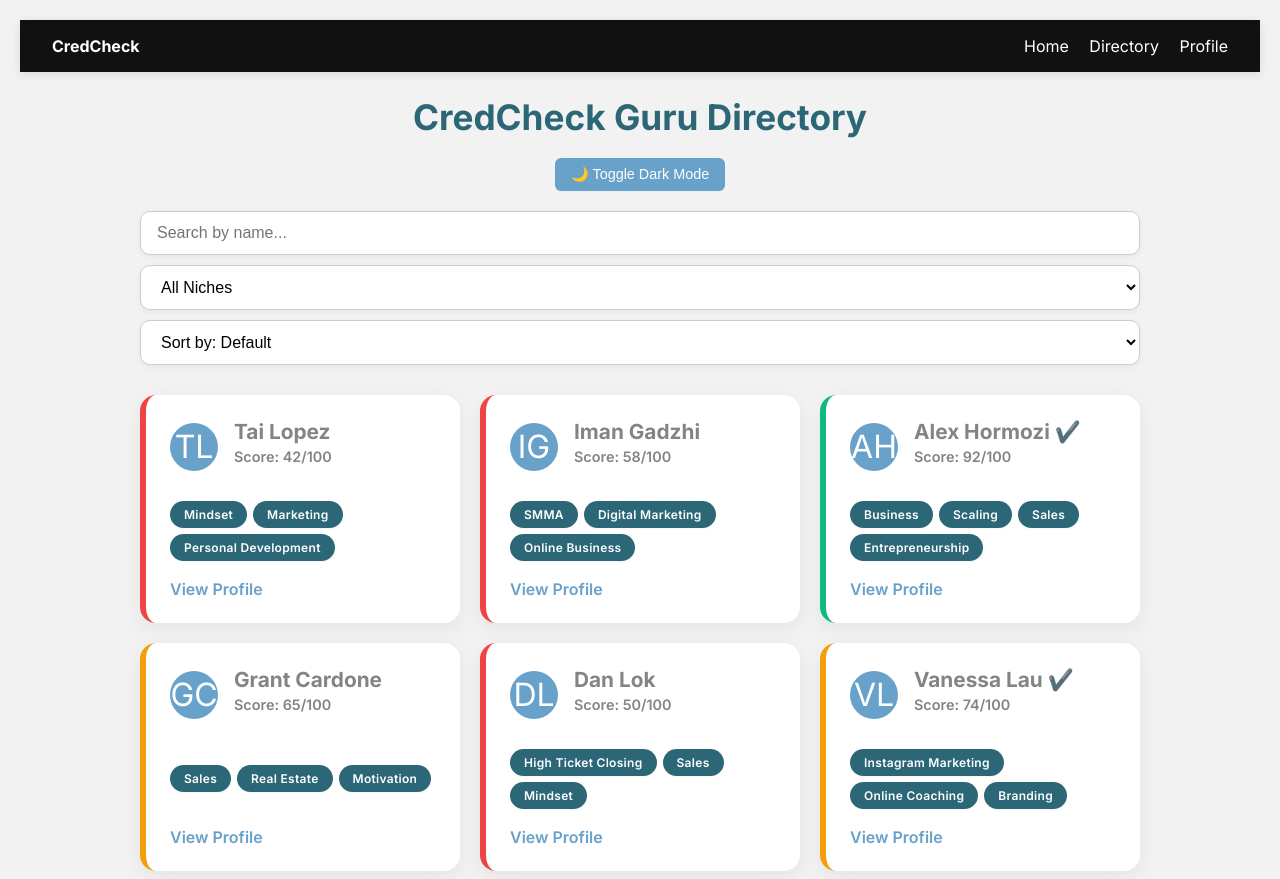
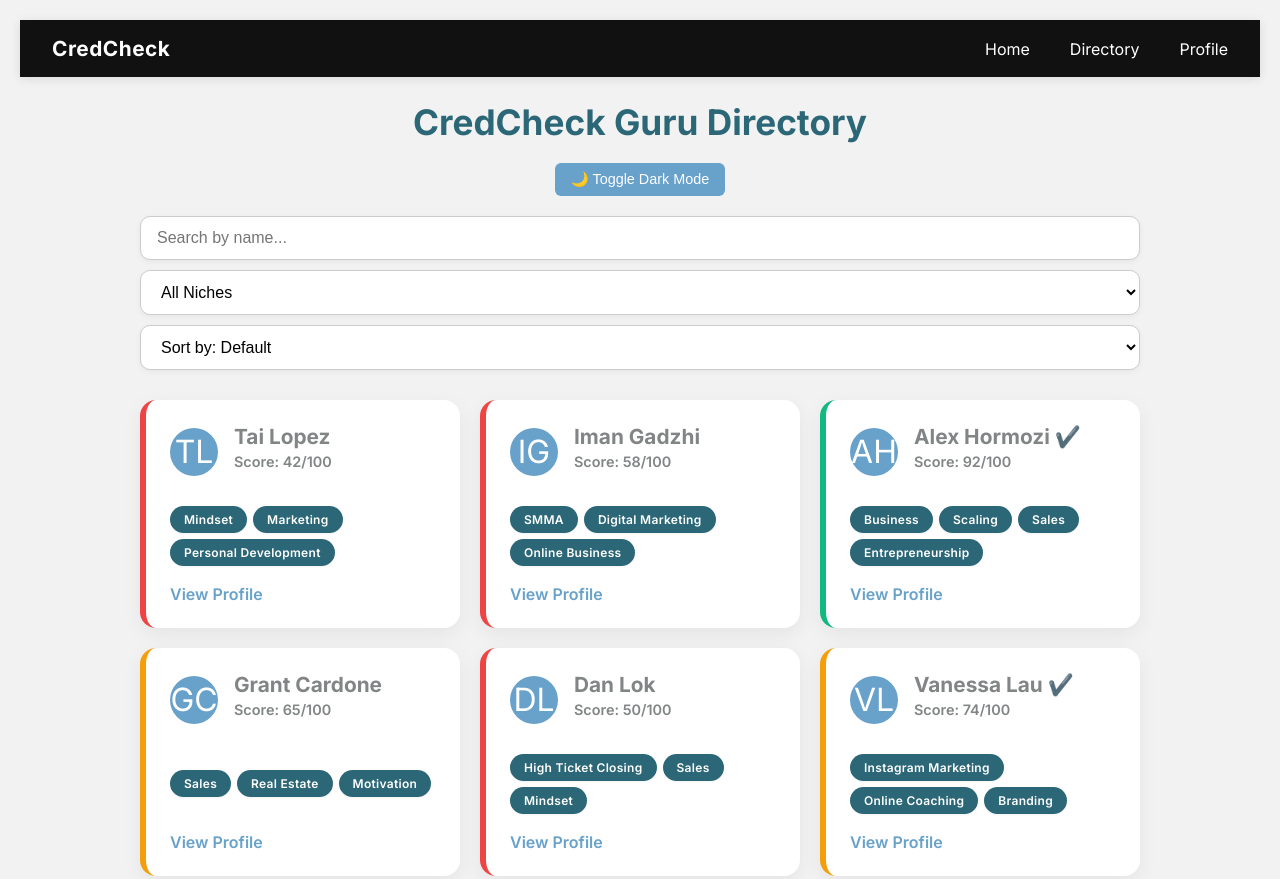
Before and after one commit to ItsSuperDuperAwesome/credcheck-landing, a plain HTML site: page directory.html in a window 1280 px wide. Shown: the top 879 px of the page. Drawn offline with Linux system fonts and the light colour scheme.

Commit message:
Update directory.html

```diff
--- a/directory.html
+++ b/directory.html
@@ -210,13 +210,13 @@
 </head>
 <body>
   <nav>
-    <div style="font-weight: bold;">CredCheck</div>
-    <div>
-      <a href="/index.html">Home</a>
-      <a href="/directory.html">Directory</a>
-      <a href="/profile.html?guru=alex-hormozi">Profile</a>
-    </div>
-  </nav>
+  <div style="font-weight: bold; font-size: 1.3rem; letter-spacing: 0.5px;">CredCheck</div>
+  <div style="display: flex; gap: 1.5rem; align-items: center;">
+    <a href="/index.html">Home</a>
+    <a href="/directory.html">Directory</a>
+    <a href="/profile.html?guru=alex-hormozi">Profile</a>
+  </div>
+</nav>
 
   <script>
     const theme = localStorage.getItem('theme');
```
